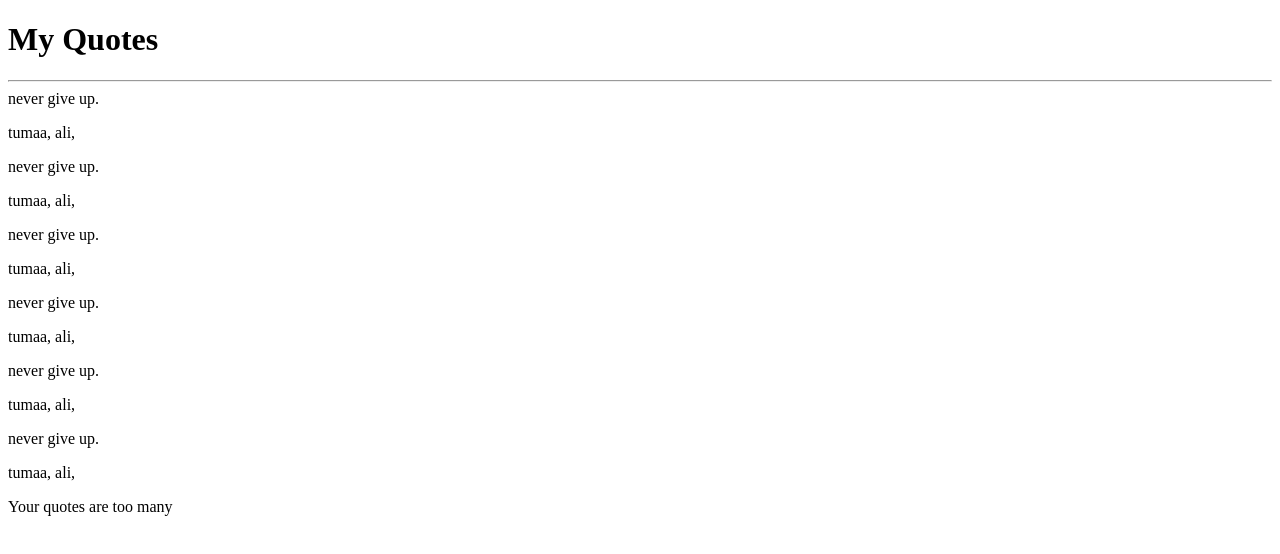
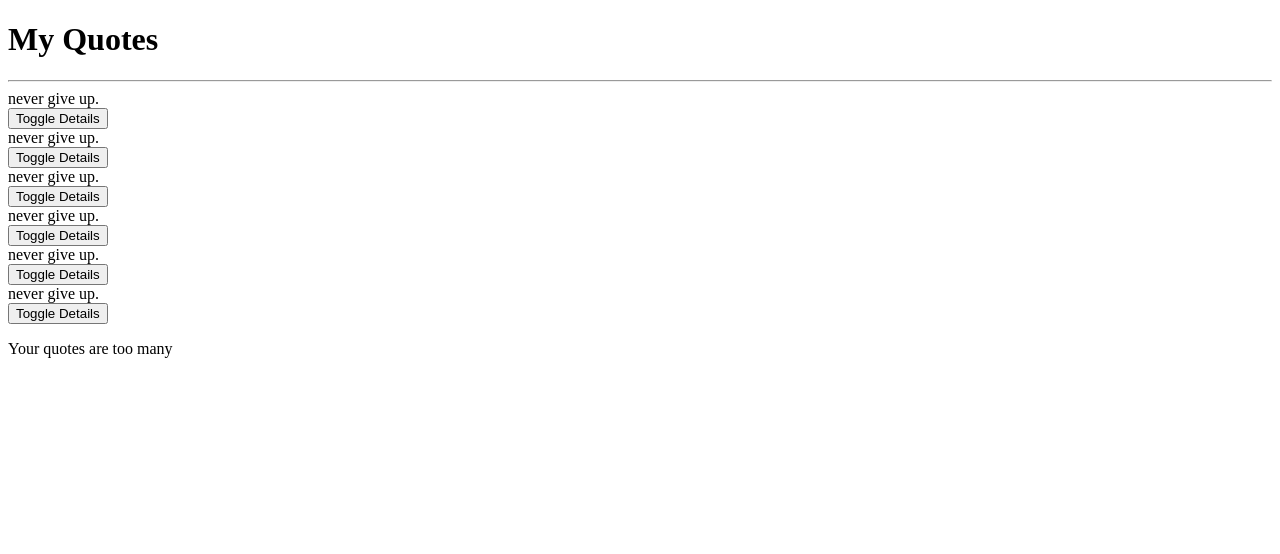
Before and after one commit to Tumaa/Quotes-IP, an Angular app: page / in a window 1280 px wide. Shown: the top 554 px of the page. Built offline with nearby package versions, Linux system fonts and the light colour scheme.

Commit message:
added atoggle detail button

```diff
--- a/src/app/quote-detail/quote-detail.component.html
+++ b/src/app/quote-detail/quote-detail.component.html
@@ -1,5 +1,6 @@
 <p>
 
-        {{quote.name}},
-        {{quote.author}},
+       by: {{quote.name}}
+        <br>
+       author: {{quote.author}}
 </p>
--- a/src/app/quote/quote.component.html
+++ b/src/app/quote/quote.component.html
@@ -2,10 +2,11 @@
   <h1>My Quotes</h1>
   <hr>
   <div>
-      <div *ngFor='let quote of quotes'>
-
+      <div *ngFor='let quote of quotes; let i = index'>
         {{quote.quote}}.
-        <app-quote-detail [quote]='quote'></app-quote-detail>
+        <br>
+        <button (click)='toggleDetails(i)'>Toggle Details</button>
+        <app-quote-detail  *ngIf='quote.showDescription'[quote]='quote' ></app-quote-detail>
       </div>
       <p *ngIf='quotes.length > 5'>Your quotes are too many</p>
     </div>
--- a/src/app/quote/quote.component.ts
+++ b/src/app/quote/quote.component.ts
@@ -16,9 +16,15 @@
     new Quote ( 6, 'tumaa',  'ali', 'never give up' ),
 
   ];
-  constructor() { }
 
-  ngOnInit() {
-  }
+
+toggleDetails(index){
+  this.quotes[index].showDescription = !this.quotes[index].showDescription;
+}
+
+constructor() { }
+
+ngOnInit() {
+}
 
 }
```
